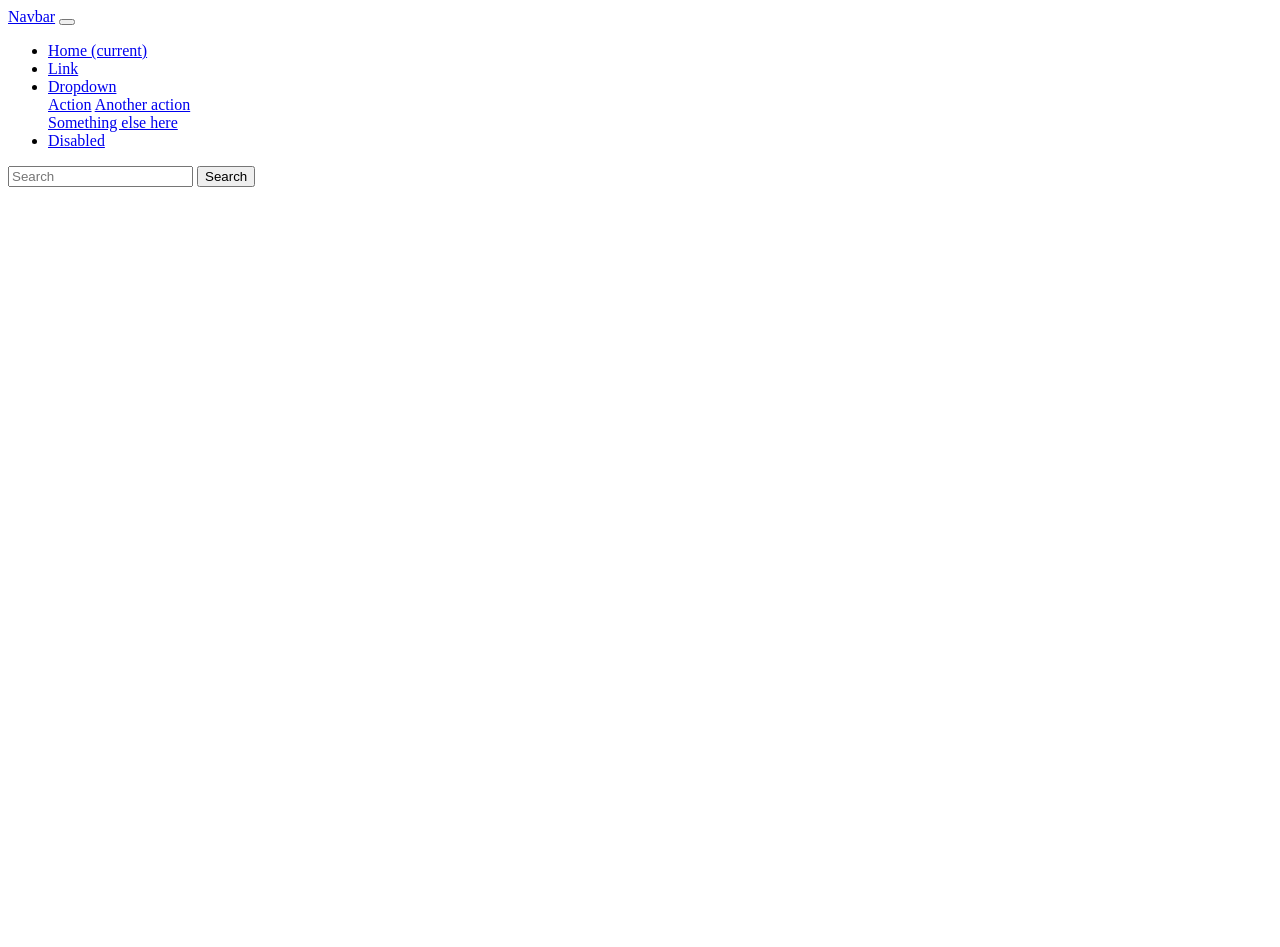
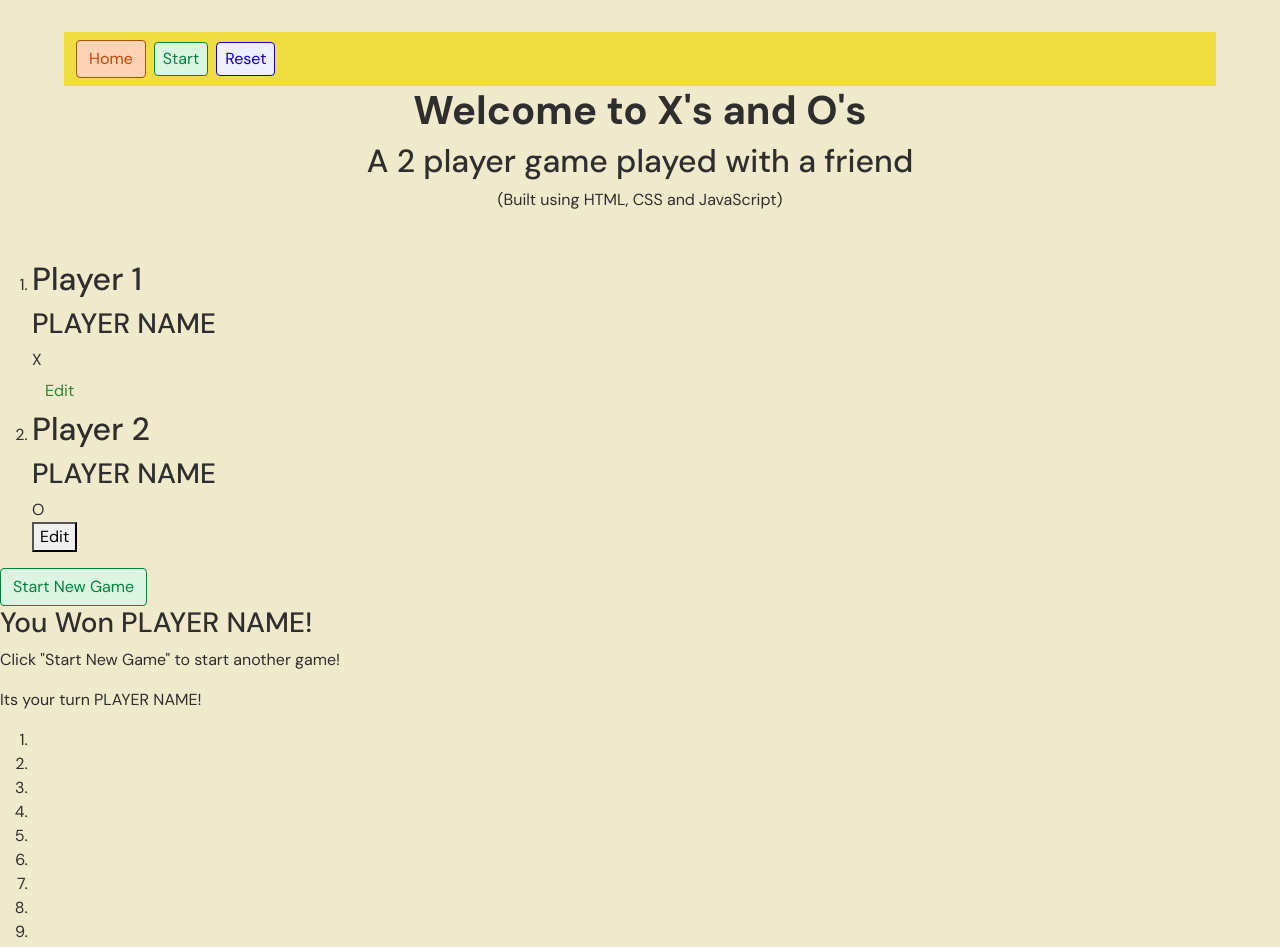
Before and after one commit to VanessaT30/TicTacToe, a website: page index.html in a window 1280 px wide. Before the commit the page ends 800 px from the top, so only its background shows below. Drawn offline with nearby package versions, Linux system fonts and the light colour scheme.

Commit message:
added styles and the overlay.css class

```diff
--- a/index.css
+++ b/index.css
@@ -0,0 +1,74 @@
+body{
+    margin: 0;
+    font-family: DM Sans, sans-serif;
+    color: rgb(46, 46, 46);
+    background-color: rgb(240, 234, 204);
+}
+
+header {
+    padding: 2rem 5%;
+}
+
+header .navbar {
+    background-color: rgb(240, 222, 64);
+}
+
+header .me-2{
+    border-color: rgb(175, 79, 0);
+    color: rgb(212, 67, 0);
+    background-color: rgb(253, 211, 183);
+}
+
+header .btn-sm {
+    color: rgb(0, 134, 60);
+    border-color: rgb(0, 134, 60);
+    background-color: rgb(220, 245, 226);
+}
+
+header .right{
+    margin-left: 0.5rem;
+    color: rgb(13, 0, 202);
+    border-color: rgb(13, 0, 202);
+    background-color: rgb(238, 238, 252);
+}
+
+body header h1 {
+    font-size: 2.5rem;
+    font-weight: bold;
+    text-align: center;
+}
+
+body header h2 {
+    text-align: center;
+}
+
+body header p {
+    text-align: center;
+}
+
+.btn {
+    font: inherit;
+    padding: 0.5 1.5rem;
+    border: 1px solid;
+    color: rgb(0, 134, 60);
+    border-color: rgb(0, 134, 60);
+    background-color: rgb(220, 245, 226);
+    border-radius: 4px;
+    cursor: pointer;
+}
+
+.btn-alt {
+    background-color: transparent;
+    border-color: transparent;
+    color: rgb(45, 134, 45);
+}
+
+.btn:hover {
+    background-color: rgb(10, 190, 34);
+    border-color: rgb(10, 190, 34);
+}
+
+.btn-alt:hover {
+    background-color: rgb(123, 202, 133);
+    border-color: rgb(45, 134, 45);;
+}
--- a/index.html
+++ b/index.html
@@ -5,44 +5,97 @@
     <meta name="viewport" content="width=device-width, initial-scale=1.0">
     <title>Tic Tac Toe</title>
 
-    <nav class="navbar navbar-expand-lg navbar-light bg-light">
-        <a class="navbar-brand" href="#">Navbar</a>
-        <button class="navbar-toggler" type="button" data-toggle="collapse" data-target="#navbarSupportedContent" aria-controls="navbarSupportedContent" aria-expanded="false" aria-label="Toggle navigation">
-          <span class="navbar-toggler-icon"></span>
-        </button>
+    <!-- Google font -->
+    <link rel="preconnect" href="https://fonts.googleapis.com">
+    <link rel="preconnect" href="https://fonts.gstatic.com" crossorigin>
+    <link href="https://fonts.googleapis.com/css2?family=DM+Sans:ital,opsz,wght@0,9..40,100..1000;1,9..40,100..1000&display=swap" rel="stylesheet">
 
-        <div class="collapse navbar-collapse" id="navbarSupportedContent">
-          <ul class="navbar-nav mr-auto">
-            <li class="nav-item active">
-              <a class="nav-link" href="#">Home <span class="sr-only">(current)</span></a>
-            </li>
-            <li class="nav-item">
-              <a class="nav-link" href="#">Link</a>
-            </li>
-            <li class="nav-item dropdown">
-              <a class="nav-link dropdown-toggle" href="#" id="navbarDropdown" role="button" data-toggle="dropdown" aria-haspopup="true" aria-expanded="false">
-                Dropdown
-              </a>
-              <div class="dropdown-menu" aria-labelledby="navbarDropdown">
-                <a class="dropdown-item" href="#">Action</a>
-                <a class="dropdown-item" href="#">Another action</a>
-                <div class="dropdown-divider"></div>
-                <a class="dropdown-item" href="#">Something else here</a>
-              </div>
-            </li>
-            <li class="nav-item">
-              <a class="nav-link disabled" href="#">Disabled</a>
-            </li>
-          </ul>
-          <form class="form-inline my-2 my-lg-0">
-            <input class="form-control mr-sm-2" type="search" placeholder="Search" aria-label="Search">
-            <button class="btn btn-outline-success my-2 my-sm-0" type="submit">Search</button>
-          </form>
-        </div>
+    <!-- Added Bootstrap 5 for CSS and JavaScript -->
+    <link href="https://cdn.jsdelivr.net/npm/bootstrap@5.3.3/dist/css/bootstrap.min.css" rel="stylesheet" integrity="sha384-QWTKZyjpPEjISv5WaRU9OFeRpok6YctnYmDr5pNlyT2bRjXh0JMhjY6hW+ALEwIH" crossorigin="anonymous">
+    <script src="https://cdn.jsdelivr.net/npm/bootstrap@5.3.3/dist/js/bootstrap.bundle.min.js" integrity="sha384-YvpcrYf0tY3lHB60NNkmXc5s9fDVZLESaAA55NDzOxhy9GkcIdslK1eN7N6jIeHz" crossorigin="anonymous"></script>
+    <link rel="stylesheet" href="index.css">
+    <link rel="stylesheet" href="overlay.css">
+  </head>
+
+
+<body>
+    <header>
+      <nav class="navbar">
+        <form class="container-fluid justify-content-start">
+          <button class="btn btn-outline-success me-2" type="button">Home</button>
+          <button class="btn btn-sm btn-outline-secondary" type="button">Start</button>
+          <button class="btn btn-sm btn-outline-secondary right" type="button">Reset</button>
+        </form>
       </nav>
+    <h1>Welcome to X's and O's</h1>
+    <h2>A 2 player game played with a friend</h2>
+    <p>(Built using HTML, CSS and JavaScript)</p>
+  </header>
 
-</head>
-<body>
+    <main>
+      <!-- Configure player names -->
+       <aside class="modal">
+        <h2>Choose your name</h2>
+        <form>
+          <div>
+            <label for="playername">Player Name</label>
+            <input type="text" name="playername" id="playername">
+          </div>
+          <div>
+            <button type="button" class="btn btn-alt">Cancel</button>
+            <button type="submit" class="btn">Confirm</button>
+          </div>
+        </form>
+       </aside>
 
+
+
+       <section id="game-config">
+      <ol>
+        <li>
+          <article>
+            <h2>Player 1</h2>
+            <h3>PLAYER NAME</h3>
+            <div>X</div>
+            <button class="btn btn-alt">Edit</button>
+          </article>
+        </li>
+        <li>
+          <article>
+          <h2>Player 2</h2>
+          <h3>PLAYER NAME</h3>
+          <div>O</div>
+          <button>Edit</button>
+        </article>
+      </li>
+      </ol>
+      <button id="start-game" class="btn">Start New Game</button>
+      </section>
+
+      <section id="active-game">
+        <article>
+          <h3>You Won <span id="winner-name">PLAYER NAME</span>!</h3>
+          <p>Click "Start New Game" to start another game!</p>
+        </article>
+
+        <p>Its your turn <span id="active-player-name">PLAYER NAME</span>!</p>
+        <ol>
+          <li></li>
+          <li></li>
+          <li></li>
+
+          <li></li>
+          <li></li>
+          <li></li>
+
+          <li></li>
+          <li></li>
+          <li></li>
+        </ol>
+
+      </section>
+
+
+    </main>
 </body>
 </html>
```
Also changed, not shown: overlay.css (added).
